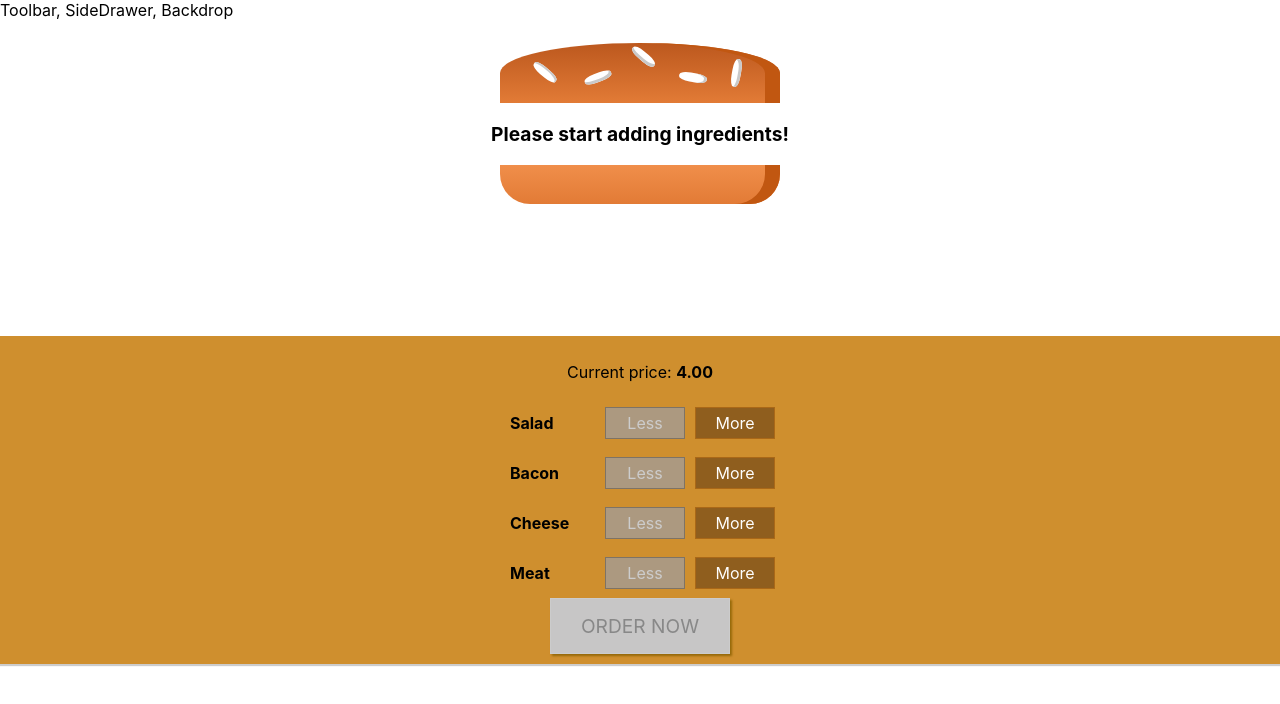
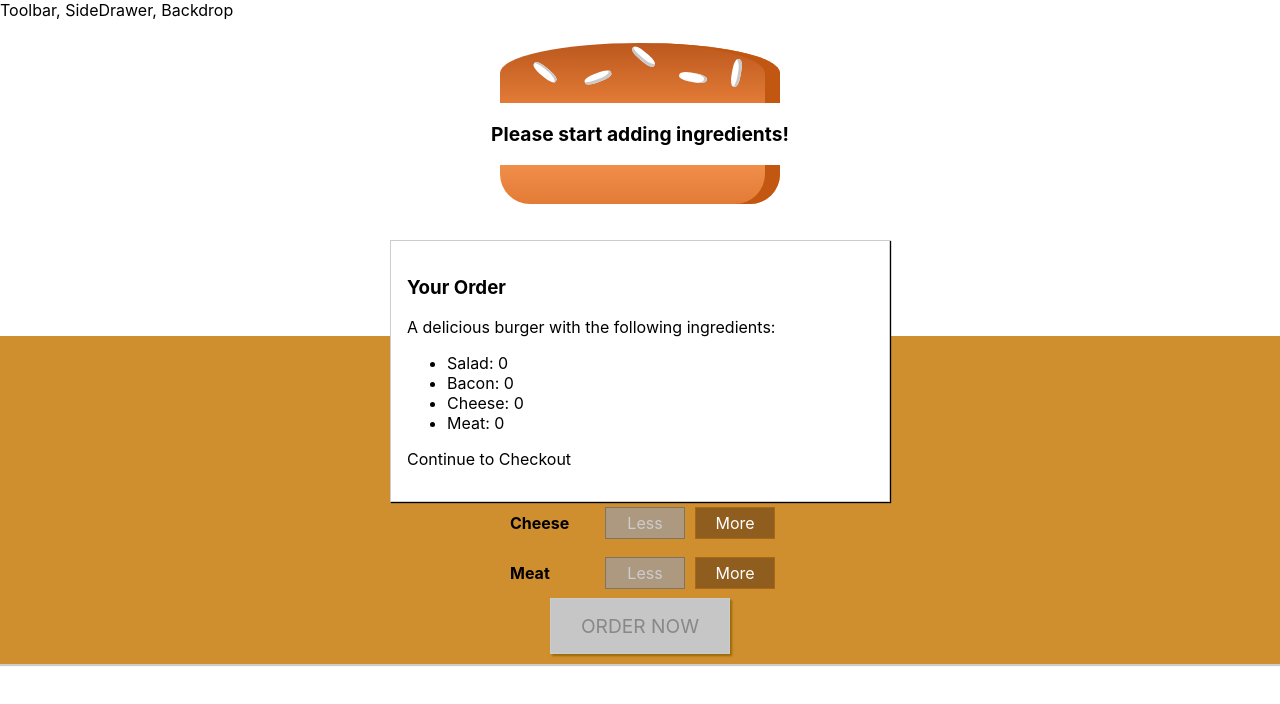
Before and after one commit to AndreasBrochs/burger-builder, a React (Create React App) app: page / in a window 1280 px wide. Shown: the top 704 px of the page. Built offline with nearby package versions, Linux system fonts and the light colour scheme.

Commit message:
modal created. no toggle function yet

```diff
--- /dev/null
+++ b/src/components/Burger/OrderSummary/OrderSummary.js
@@ -0,0 +1,24 @@
+import React from 'react';
+import Aux from '../../../hoc/Auxiliary';
+
+const orderSummary = (props) => {
+    const ingredientSummary = Object.keys(props.ingredients)
+    .map(igKey => {
+        return<li key={igKey}>
+            <span style={{textTransform: 'capitalize'}}>{igKey}</span>: {props.ingredients[igKey]}
+            </li>
+    });
+
+return(
+        <Aux>
+        <h3>Your Order</h3>
+        <p>A delicious burger with the following ingredients:</p>
+        <ul>
+        {ingredientSummary}
+        </ul>
+        <p>Continue to Checkout</p>
+       </Aux>
+    );
+};
+
+export default orderSummary;
--- /dev/null
+++ b/src/components/UI/Modal/Modal.js
@@ -0,0 +1,10 @@
+import React from 'react';
+import classes from './Modal.module.css';
+
+const modal = (props) => (
+    <div className={classes.Modal}>
+        {props.children}
+    </div>
+);
+
+export default modal;
--- /dev/null
+++ b/src/components/UI/Modal/Modal.module.css
@@ -0,0 +1,20 @@
+.Modal {
+    position: fixed;
+    z-index: 500;
+    background-color: white;
+    width: 70%;
+    border: 1px solid #ccc;
+    box-shadow: 1px 1px 1px black;
+    padding: 16px;
+    left: 15%;
+    top: 30%;
+    box-sizing: border-box;
+    transition: all 0.3s ease-out;
+}
+
+@media (min-width: 600px) {
+    .Modal {
+        width: 500px;
+        left: calc(50% - 250px);
+    }
+}
--- a/src/containers/BurgerBuilder/BurgerBuilder.js
+++ b/src/containers/BurgerBuilder/BurgerBuilder.js
@@ -2,6 +2,8 @@
 import Aux from '../../hoc/Auxiliary';
 import Burger from '../../components/Burger/Burger';
 import BuildControls from '../../components/Burger/BuildControls/BuildControls';
+import Modal from '../../components/UI/Modal/Modal';
+import OrderSummary from '../../components/Burger/OrderSummary/OrderSummary';
 
 const INGREDIENT_PRICES = {
     salad: 0.5,
@@ -74,6 +76,9 @@
         }
         return (
             <Aux>
+                <Modal>
+                    <OrderSummary ingredients={this.state.ingredients}/>
+                </Modal>
                 <Burger ingredients={this.state.ingredients}/>
                 <BuildControls
                   ingredientAdded={this.addIngredientHandler}
```
Also changed, not shown: src/components/UI/Backdrop/Backdrop.js (added).
